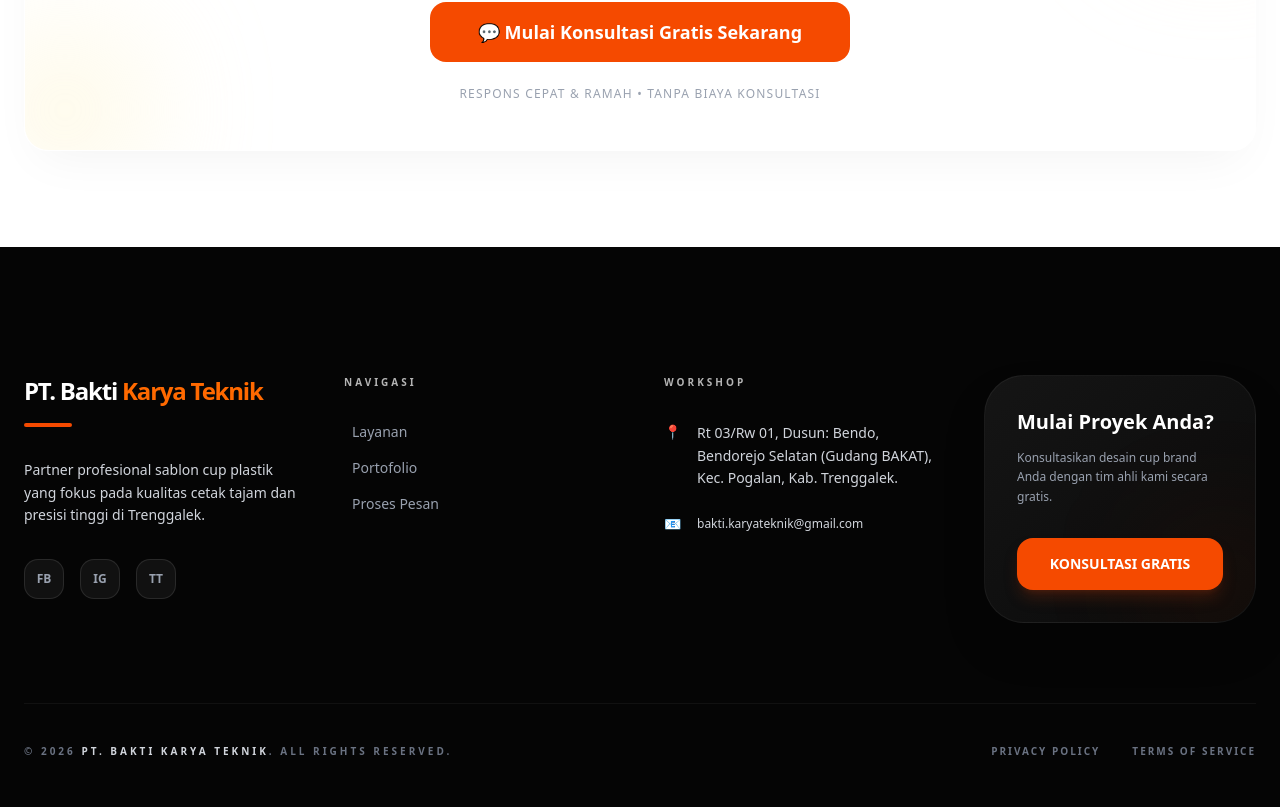
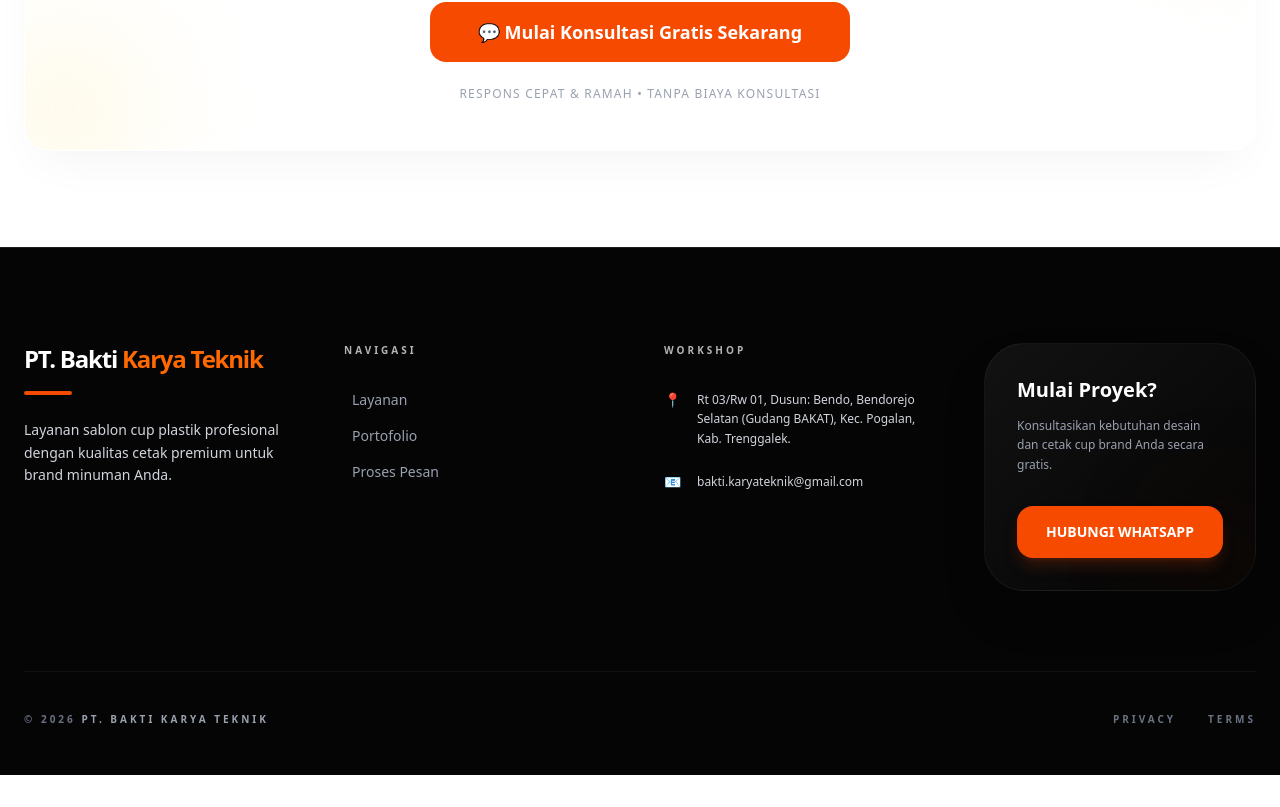
Before and after one commit to niklasalamak0/Sablon-Cup-BAKAT-ph, a Next.js app: page / in a window 1280 px wide. Shown: the part 5782-6589 px from the top of the page. After the commit the page ends 6557 px from the top, so only its background shows below. Built offline with nearby package versions, Linux system fonts and the light colour scheme.

Commit message:
feat: update footer animations and content layout

```diff
--- a/components/footer.tsx
+++ b/components/footer.tsx
@@ -1,36 +1,32 @@
 export default function Footer() {
   return (
-    // Menambahkan class 'group' agar kita bisa mendeteksi hover pada seluruh area footer
-    <footer className="relative bg-[#050505] pt-32 pb-12 overflow-hidden group">
+    // 'group' untuk mendeteksi kursor masuk ke area footer
+    <footer className="relative bg-[#050505] pt-24 pb-12 overflow-hidden group">
 
-      {/* 1. ANIMASI PEMBATAS HOVER */}
-      {/* Elemen ini akan bergerak sedikit ke atas saat footer di-hover */}
-      <div className="absolute top-0 left-0 w-full h-[2px] bg-gradient-to-r from-transparent via-orange-500/40 to-transparent transform transition-all duration-700 ease-out group-hover:-translate-y-8 opacity-0 group-hover:opacity-100"></div>
-
-      {/* Glow Effect yang mengikuti gerakan ke atas */}
-      <div className="absolute top-0 left-1/2 -translate-x-1/2 w-full max-w-3xl h-24 bg-orange-600/5 blur-[80px] rounded-full transform transition-all duration-1000 ease-out group-hover:-translate-y-12 opacity-0 group-hover:opacity-100"></div>
+      {/* 1. ANIMASI GARIS PEMBATAS BERGERAK */}
+      <div className="absolute top-0 left-0 w-full h-[1px] flex justify-center">
+        {/* Garis ini yang akan bergerak ke atas (translate-y) saat hover */}
+        <div className="w-full h-full bg-white/10 transition-all duration-500 ease-out group-hover:-translate-y-6 group-hover:bg-orange-500 group-hover:shadow-[0_0_20px_rgba(234,88,12,0.8)]">
+          {/* Cahaya glow tambahan di bawah garis yang ikut bergerak */}
+          <div className="w-full h-20 bg-orange-600/10 blur-2xl opacity-0 group-hover:opacity-100 transition-opacity duration-700"></div>
+        </div>
+      </div>
 
       <div className="max-w-7xl mx-auto px-4 sm:px-6 relative z-10">
         <div className="grid grid-cols-1 md:grid-cols-2 lg:grid-cols-4 gap-12 mb-20">
 
           {/* Brand Identity */}
-          <div className="space-y-8">
+          <div className="space-y-6">
             <div className="space-y-4">
               <h3 className="text-2xl font-black text-white tracking-tighter">
                 PT. Bakti <span className="text-orange-500">Karya Teknik</span>
               </h3>
-              <div className="h-1 w-12 bg-orange-600 rounded-full"></div>
+              <div className="h-1 w-12 bg-orange-600 rounded-full transition-all duration-500 group-hover:w-20"></div>
             </div>
             <p className="text-gray-300 text-sm leading-relaxed font-medium">
-              Partner profesional sablon cup plastik yang fokus pada kualitas cetak tajam dan presisi tinggi di Trenggalek.
+              Layanan sablon cup plastik profesional dengan kualitas cetak premium untuk brand minuman Anda.
             </p>
-            <div className="flex gap-4">
-              {['FB', 'IG', 'TT'].map((social) => (
-                <div key={social} className="w-10 h-10 rounded-xl bg-white/5 border border-white/10 flex items-center justify-center text-xs font-bold text-gray-400 hover:border-orange-500 hover:text-white transition-all cursor-pointer">
-                  {social}
-                </div>
-              ))}
-            </div>
+
           </div>
 
           {/* Navigation */}
@@ -54,7 +50,7 @@ export default function Footer() {
             <div className="text-sm space-y-6">
               <div className="flex gap-4">
                 <span className="text-orange-500 shrink-0">📍</span>
-                <p className="text-gray-300 leading-relaxed font-medium">
+                <p className="text-gray-300 leading-relaxed font-medium text-xs">
                   Rt 03/Rw 01, Dusun: Bendo, Bendorejo Selatan (Gudang BAKAT), Kec. Pogalan, Kab. Trenggalek.
                 </p>
               </div>
@@ -66,29 +62,27 @@ export default function Footer() {
           </div>
 
           {/* Premium CTA Card */}
-          <div className="bg-gradient-to-br from-[#151515] to-[#0a0a0a] rounded-[2.5rem] p-8 border border-white/5 shadow-2xl relative overflow-hidden group/card">
-            <div className="absolute -right-8 -bottom-8 w-32 h-32 bg-orange-600/10 rounded-full blur-3xl group-hover/card:bg-orange-600/20 transition-all duration-700"></div>
-            <h4 className="font-bold text-white text-xl mb-3 relative z-10">Mulai Proyek Anda?</h4>
-            <p className="text-gray-400 text-xs mb-8 leading-relaxed relative z-10 font-medium">
-              Konsultasikan desain cup brand Anda dengan tim ahli kami secara gratis.
+          <div className="bg-gradient-to-br from-[#121212] to-[#050505] rounded-[2.5rem] p-8 border border-white/5 shadow-2xl relative overflow-hidden group/card hover:border-orange-500/30 transition-all duration-500">
+            <div className="absolute -right-8 -bottom-8 w-32 h-32 bg-orange-600/5 rounded-full blur-3xl group-hover/card:bg-orange-600/15 transition-all duration-700"></div>
+            <h4 className="font-bold text-white text-xl mb-3 relative z-10 font-sans">Mulai Proyek?</h4>
+            <p className="text-gray-400 text-xs mb-8 leading-relaxed relative z-10 font-medium font-sans">
+              Konsultasikan kebutuhan desain dan cetak cup brand Anda secara gratis.
             </p>
             <a
               href="https://wa.me/6281330602901"
               className="block w-full py-4 bg-orange-600 text-white rounded-2xl text-center text-sm font-black shadow-lg shadow-orange-900/40 hover:bg-orange-500 hover:-translate-y-1 transition-all duration-300 relative z-10"
             >
-              KONSULTASI GRATIS
+              HUBUNGI WHATSAPP
             </a>
           </div>
         </div>
 
         {/* Bottom Bar */}
-        <div className="border-t border-white/5 pt-10 flex flex-col md:flex-row justify-between items-center gap-6">
-          <p className="text-[10px] font-bold text-gray-500 uppercase tracking-[0.3em]">
-            © 2026 <span className="text-gray-300">PT. Bakti Karya Teknik</span>. All Rights Reserved.
-          </p>
+        <div className="border-t border-white/5 pt-10 flex flex-col md:flex-row justify-between items-center gap-6 text-[10px] font-bold text-gray-500 uppercase tracking-[0.3em]">
+          <p>© 2026 <span className="text-gray-400">PT. Bakti Karya Teknik</span></p>
           <div className="flex gap-8">
-            <a href="#" className="text-[10px] text-gray-500 hover:text-orange-500 transition-colors uppercase tracking-[0.2em] font-bold">Privacy Policy</a>
-            <a href="#" className="text-[10px] text-gray-500 hover:text-orange-500 transition-colors uppercase tracking-[0.2em] font-bold">Terms of Service</a>
+            <a href="#" className="hover:text-orange-500 transition-colors">Privacy</a>
+            <a href="#" className="hover:text-orange-500 transition-colors">Terms</a>
           </div>
         </div>
       </div>
```
